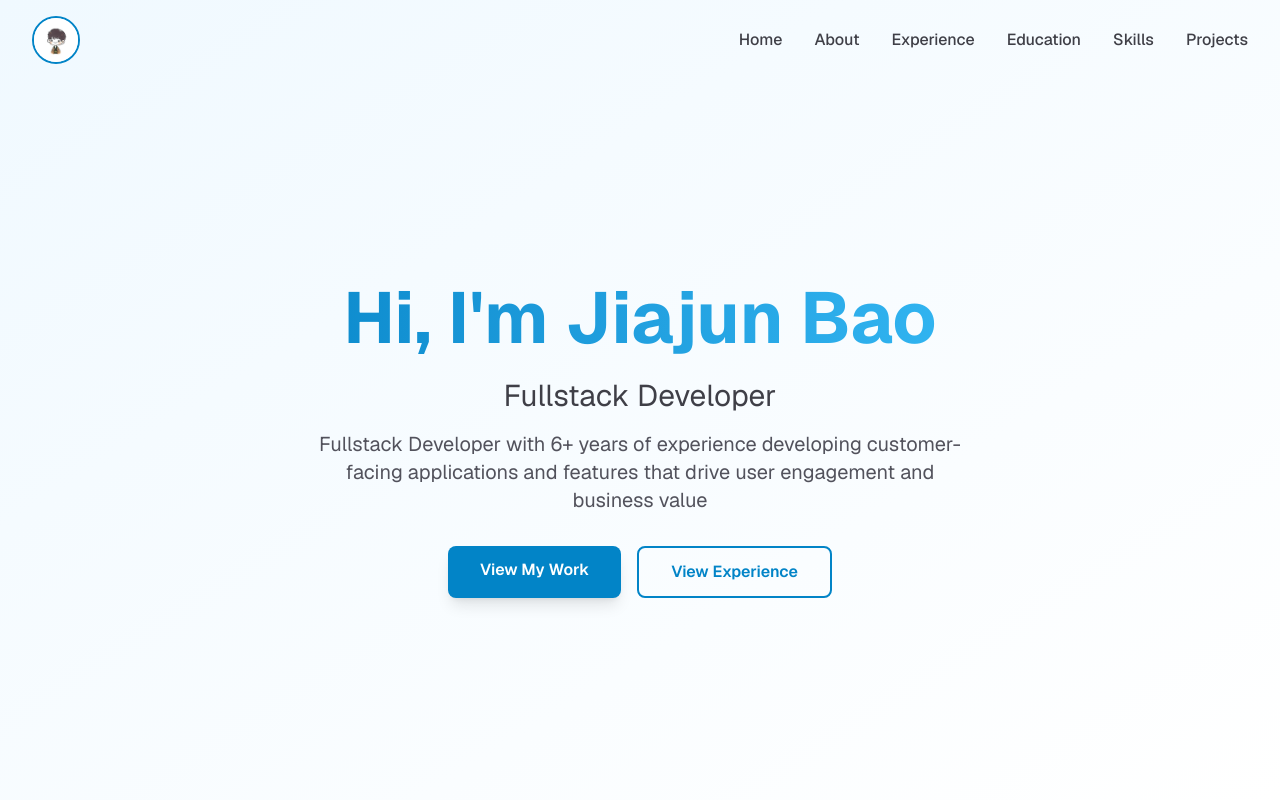
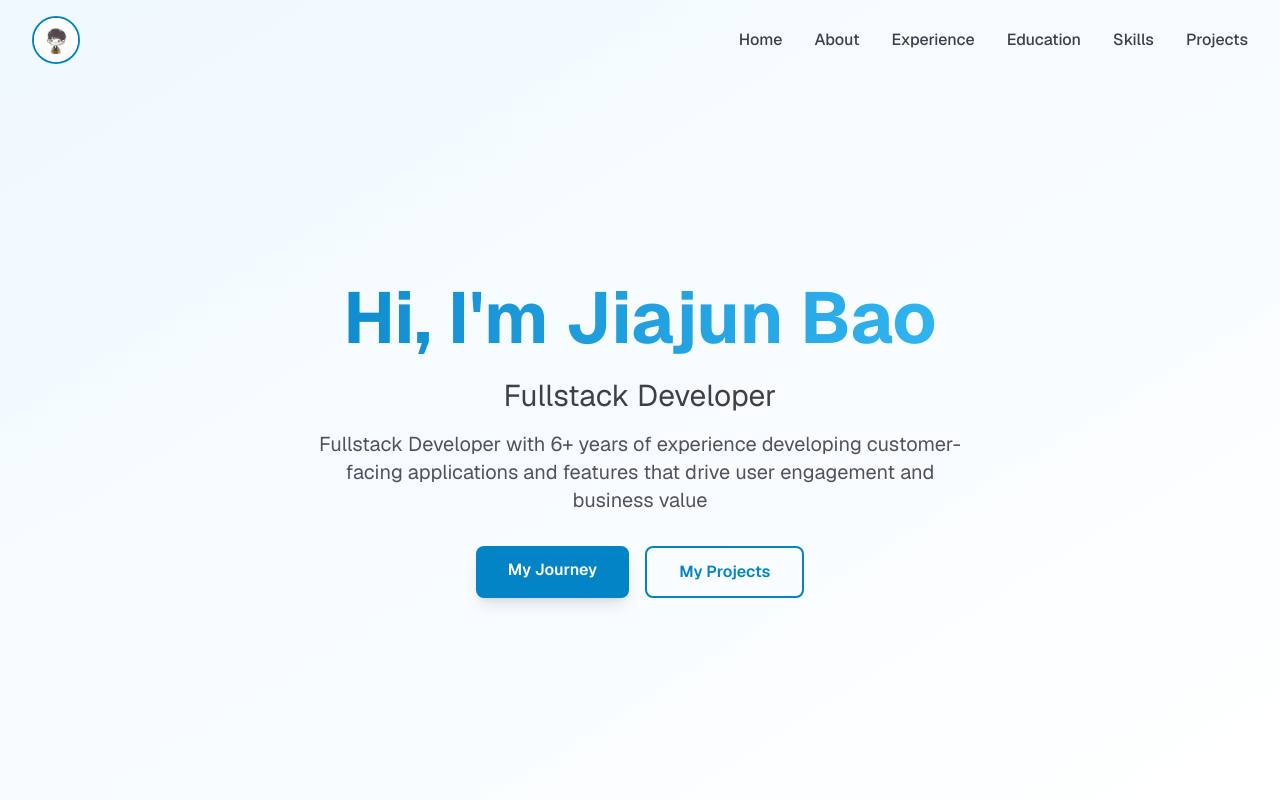
Before and after one commit to baojiajun824/personal-website, a Next.js app: page / in a window 1280 px wide. Shown: the top 800 px of the page. Built offline with nearby package versions, Linux system fonts and the light colour scheme.

Commit message:
Update shortcut buttons

```diff
--- a/components/sections/Hero.tsx
+++ b/components/sections/Hero.tsx
@@ -65,16 +65,16 @@ export default function Hero() {
             className="flex flex-col sm:flex-row gap-4 justify-center"
           >
             <a
-              href="#projects"
+              href="#experience"
               className="px-8 py-3 bg-primary-600 text-white rounded-lg font-semibold hover:bg-primary-700 transition-colors shadow-lg hover:shadow-xl transform hover:-translate-y-1 transition-all duration-200"
             >
               {sectionContent.hero.ctaPrimary}
             </a>
             <a
-              href="#experience"
+              href="#projects"
               className="px-8 py-3 border-2 border-primary-600 text-primary-600 dark:text-primary-400 dark:border-primary-400 rounded-lg font-semibold hover:bg-primary-50 dark:hover:bg-zinc-800 transition-colors"
             >
-              View Experience
+              {sectionContent.hero.ctaSecondary}
             </a>
           </motion.div>
         </motion.div>
--- a/content/sections.ts
+++ b/content/sections.ts
@@ -5,8 +5,8 @@ export interface SectionContent {
 
 export const sectionContent = {
   hero: {
-    ctaPrimary: "View My Work",
-    ctaSecondary: "Get In Touch",
+    ctaPrimary: "My Journey",
+    ctaSecondary: "My Projects",
   },
   about: {
     title: "About Me",
```
